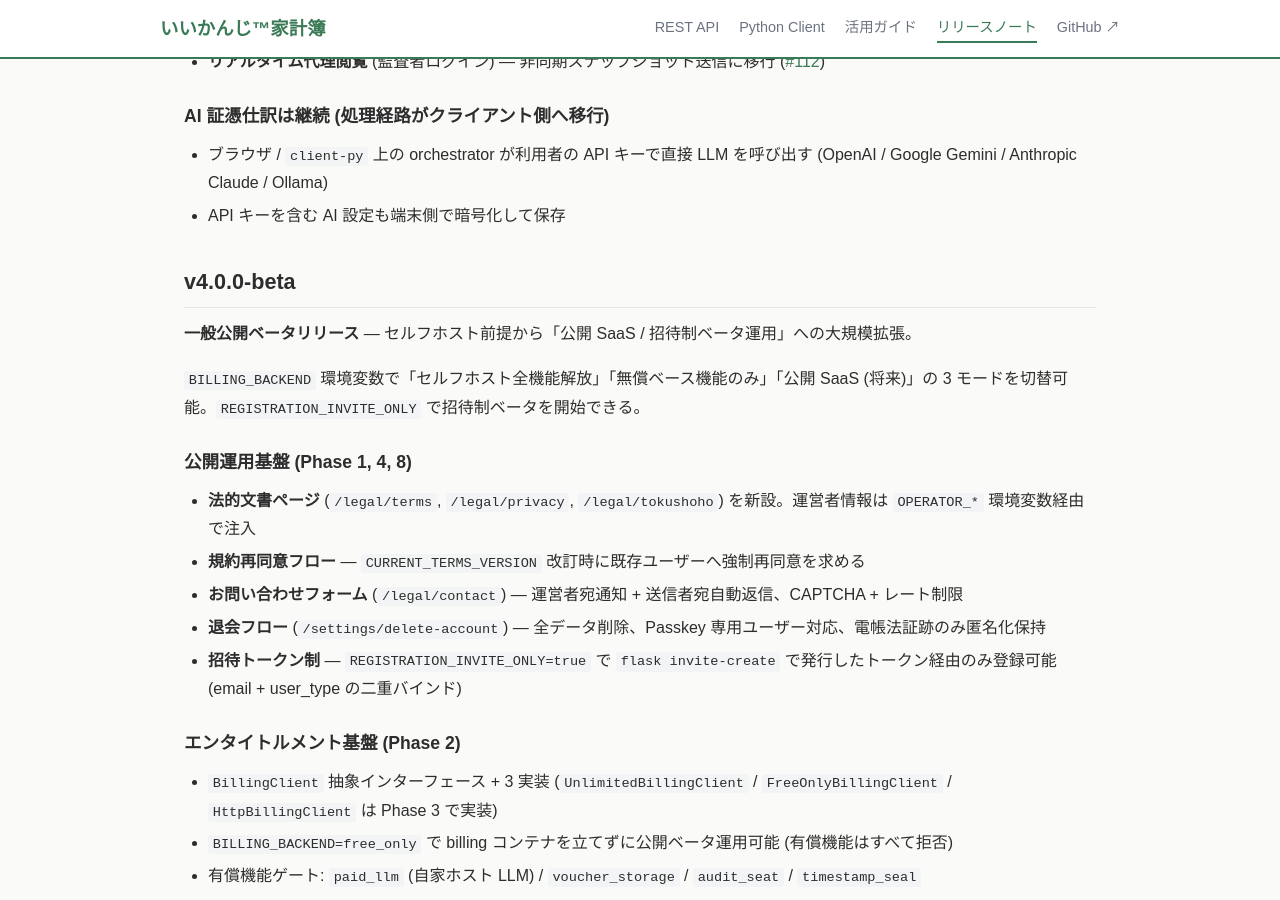
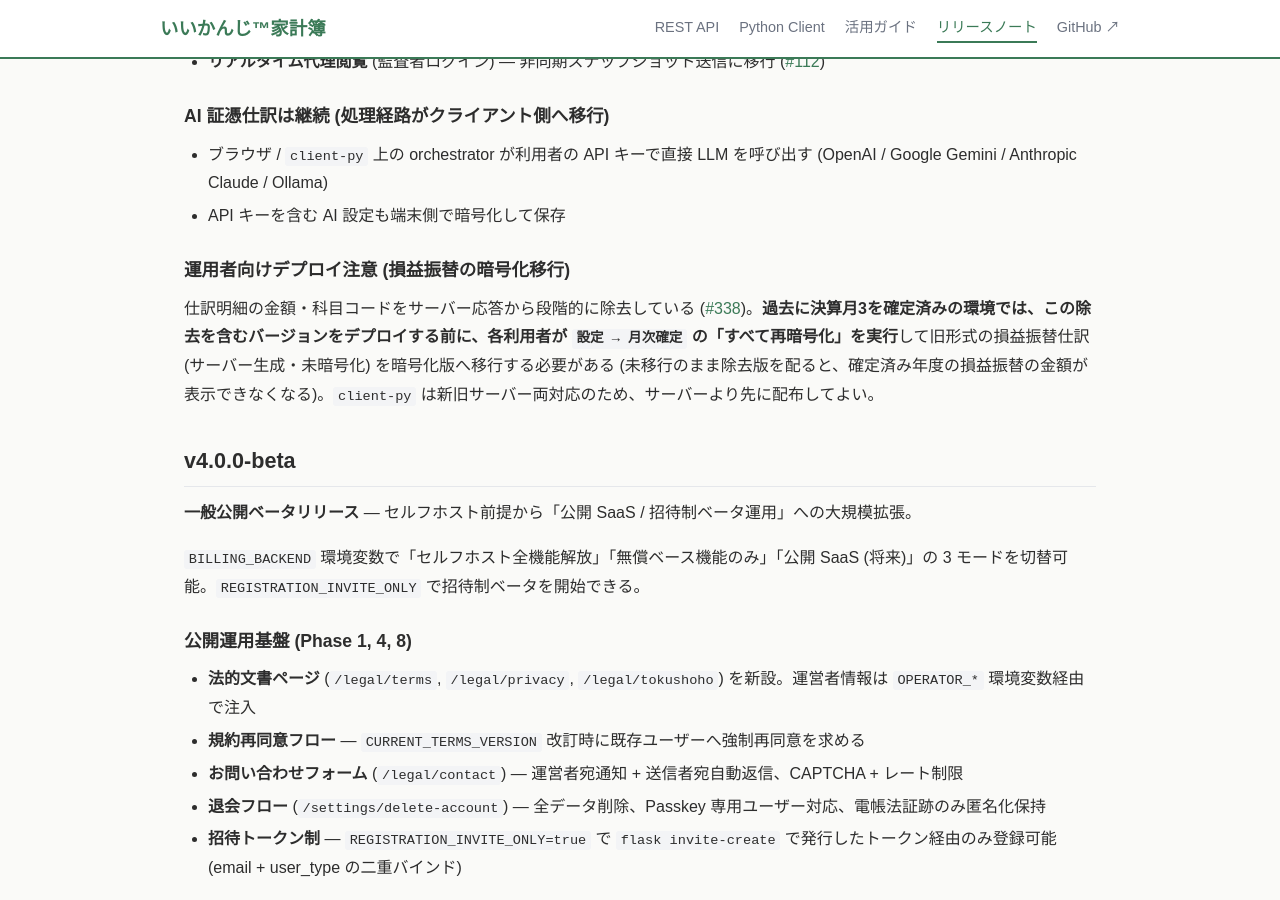
Before and after one commit to nananek/iikanji-kakeibo, a Jekyll site: the page built from docs/releases.md, in a window 1280 px wide and 900 px high, scrolled down 1129 px. Built offline with Jekyll 4.4.1, drawn with Linux system fonts in a browser that asks for light colours.

Commit message:
docs(338): item4 デプロイ前提 (旧 closing 再暗号化) を releases.md に明記 (#338)
PR #346 レビュー指摘#2 対応。仕訳明細の金額・科目コードをサーバ応答から除去する
バージョンのデプロイ前に、決算月3確定済み環境では旧 closing 再暗号化 (移行 #344/#345)
を実行する必要がある旨を運用者向けに明記。client-py は新旧サーバ両対応 (PR
nananek/iikanji-kakeibo-client-py#14) のためサーバ先行デプロイ不要。

Co-Authored-By: Claude Opus 4.8 <noreply@anthropic.com>

```diff
--- a/docs/releases.md
+++ b/docs/releases.md
@@ -44,6 +44,10 @@ title: リリースノート
 
 - ブラウザ / `client-py` 上の orchestrator が利用者の API キーで直接 LLM を呼び出す (OpenAI / Google Gemini / Anthropic Claude / Ollama)
 - API キーを含む AI 設定も端末側で暗号化して保存
+
+### 運用者向けデプロイ注意 (損益振替の暗号化移行)
+
+仕訳明細の金額・科目コードをサーバー応答から段階的に除去している ([#338](https://github.com/nananek/iikanji-kakeibo/issues/338))。**過去に決算月3を確定済みの環境では、この除去を含むバージョンをデプロイする前に、各利用者が `設定 → 月次確定` の「すべて再暗号化」を実行**して旧形式の損益振替仕訳 (サーバー生成・未暗号化) を暗号化版へ移行する必要がある (未移行のまま除去版を配ると、確定済み年度の損益振替の金額が表示できなくなる)。`client-py` は新旧サーバー両対応のため、サーバーより先に配布してよい。
 
 ## v4.0.0-beta
 
```
